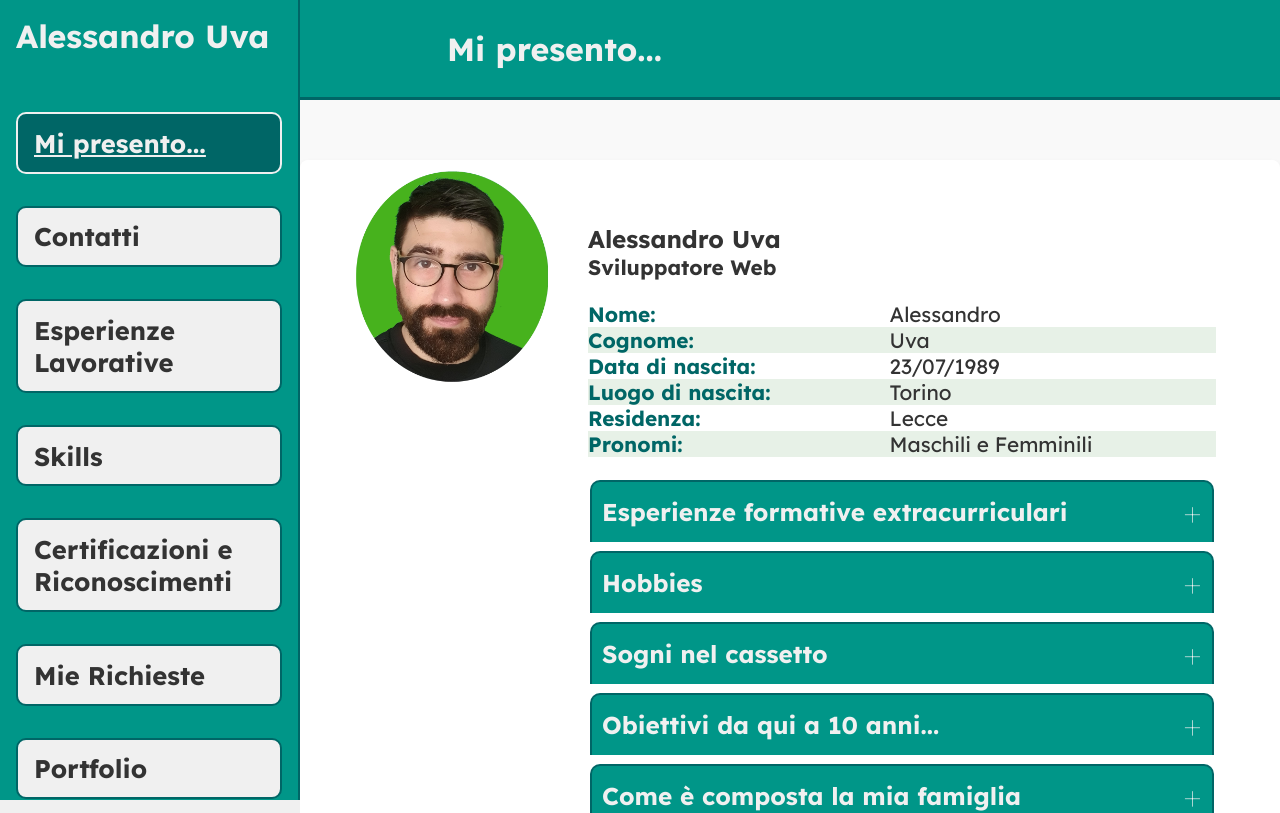
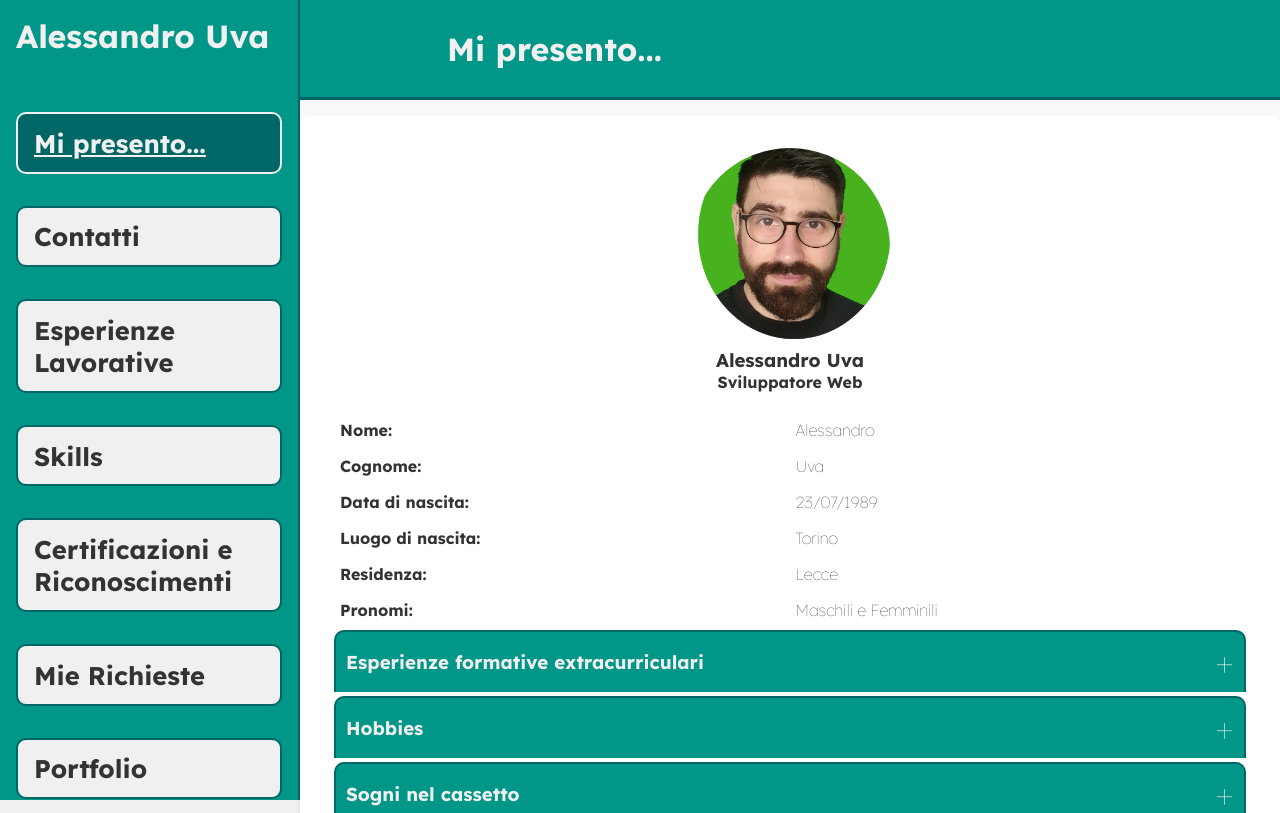
Before and after one commit to Alex-Uva89/alessandro-uva, a React (Vite) app: page / in a window 1280 px wide. Shown: the top 813 px of the page. Built offline with nearby package versions, Linux system fonts and the light colour scheme; a web font is replaced by a local one.

Commit message:
[accessibility] add accessibility on all pages and components.

```diff
--- a/src/components/Accordion.tsx
+++ b/src/components/Accordion.tsx
@@ -1,4 +1,3 @@
-// components/Accordion.tsx
 import React, { useState } from 'react';
 import '../styles/Accordion.css'; // Assicurati di avere il CSS nello stesso percorso
 
@@ -10,16 +9,35 @@ interface AccordionProps {
 const Accordion: React.FC<AccordionProps> = ({ title, content }) => {
   const [isOpen, setIsOpen] = useState(false); // Stato per tenere traccia se l'elemento è aperto o chiuso
 
+  // Gestione della tastiera (tasto Enter o Space per aprire/chiudere)
+  const handleKeyDown = (e: React.KeyboardEvent) => {
+    if (e.key === 'Enter' || e.key === ' ') {
+      setIsOpen(!isOpen);
+    }
+  };
+
   return (
     <div className='accordion-item'>
-      <div className='accordion-header' onClick={() => setIsOpen(!isOpen)}>
+      <div
+        className='accordion-header'
+        onClick={() => setIsOpen(!isOpen)}
+        onKeyDown={handleKeyDown}
+        role="button"
+        tabIndex={0}
+        aria-expanded={isOpen ? 'true' : 'false'}
+        aria-controls={`accordion-content-${title}`} // Collega l'accordion con il suo contenuto
+      >
         <h3>{title}</h3>
         <span className={`accordion-icon ${isOpen ? 'open' : ''}`}>
           {isOpen ? '-' : '+'}
         </span>
       </div>
       {isOpen && (
-        <div className='accordion-content'>
+        <div
+          id={`accordion-content-${title}`}
+          className='accordion-content'
+          aria-labelledby={`accordion-header-${title}`}
+        >
           {content}
         </div>
       )}
--- a/src/components/ContactForm.tsx
+++ b/src/components/ContactForm.tsx
@@ -44,7 +44,10 @@ const ContactForm: React.FC = () => {
     <div className="contact-form-container">
       {isSubmitted && (
         <div className="confirmation-message" onClick={() => setIsSubmitted(false)}>
-          <p>Messaggio inviato con successo! Ti risponderò al più presto.</p>
+          <p>
+              Messaggio inviato con successo! &#128515;
+            <br />
+            Ti risponderò al più presto.</p>
         </div>
       )}
       <form onSubmit={handleSubmit} className="contact-form">
--- a/src/pages/HomePage.tsx
+++ b/src/pages/HomePage.tsx
@@ -3,7 +3,6 @@ import HeaderPage from '../components/HeaderPage';
 import '../styles/homePage.css';
 import FotoProfilo from '../assets/foto_profilo.png';
 import Accordion from '../components/Accordion';
-
 
 const HomePage: React.FC = () => {
   return (
@@ -11,13 +10,19 @@ const HomePage: React.FC = () => {
       <HeaderPage title="Mi presento..." />
       <div className='homePage__container'>
         <div className='homePage_content'>
-          <img className="homePage__image" src={FotoProfilo} alt="Me" />
+          <img
+            className="homePage__image"
+            src={FotoProfilo}
+            alt="Foto di Alessandro Uva, sviluppatore web"
+            role="img"
+            aria-label="Foto di Alessandro Uva, sviluppatore web"
+          />
           <div className="homePage__text">
             <div className="homePage__title">
               <h3>Alessandro Uva</h3>
               <h4>Sviluppatore Web</h4>
             </div>
-              <table className="personal-info">
+            <table className="personal-info" aria-labelledby="personal-info-table">
               <tbody>
                 <tr>
                   <td><strong>Nome:</strong></td>
@@ -51,7 +56,7 @@ const HomePage: React.FC = () => {
               content={
                 <>
                   <p>Dal 2007 come membro attivo di <strong>Arcigay "Ottavio Mai"</strong> a Torino, ho dimostrato capacità di leadership fondando il gruppo giovani e contribuendo in maniera significativa al direttivo, lavorando per promuovere inclusività e diritti civili.</p>
-                    <p>La mia passione per il  <strong>teatro</strong> mi ha portato a recitare per anni in contesti amatoriali e professionali, sviluppando competenze in espressione creativa, improvvisazione e gestione del pubblico. Ho fondato una compagnia teatrale itinerante e, attualmente, collaboro con IMPROVVISART, compagnia salentina di improvvisazione teatrale, dove continuo a mettere in pratica la mia creatività e la mia abilità nel lavoro di squadra.</p>
+                  <p>La mia passione per il <strong>teatro</strong> mi ha portato a recitare per anni in contesti amatoriali e professionali, sviluppando competenze in espressione creativa, improvvisazione e gestione del pubblico. Ho fondato una compagnia teatrale itinerante e, attualmente, collaboro con IMPROVVISART, compagnia salentina di improvvisazione teatrale, dove continuo a mettere in pratica la mia creatività e la mia abilità nel lavoro di squadra.</p>
                   <p>Per oltre 10 anni ho offerto il mio tempo come volontario al <strong>Torino Film Festival e al Lovers Film Festival</strong>, perfezionando le mie capacità organizzative e di gestione degli eventi. In questi ruoli, ho coordinato l'attività dei nuovi volontari, gestito ingressi, controllato biglietti e facilitato l'uscita dalle sale, dimostrando abilità nella gestione di gruppi, nell'accoglienza e nel problem-solving.</p>
                 </>
               }
@@ -108,12 +113,11 @@ const HomePage: React.FC = () => {
               title="Pregi & difetti"
               content={
                 <>
-                    <p><strong>Pregi:</strong> Sono una persona <strong>empatica</strong> e <strong>allegra</strong>, sempre pronta a far sorridere gli altri con una battuta. Rifletto molto e mantengo una <strong>tranquillità</strong> che mi aiuta ad affrontare le sfide con calma. Sono <strong>amichevole</strong> e <strong>dolce</strong>, sempre pronto ad <strong>aiutare gli altri</strong> e a offrire un supporto sincero. Inoltre, sono <strong>ordinato</strong> e <strong>metodico</strong> nei miei pensieri, il che mi aiuta a mantenere una visione chiara e organizzata delle cose.</p>
-                    <p><strong>Difetti:</strong> A volte posso sembrare <strong>arrogante</strong>, e questo può influire sulle mie interazioni con gli altri. Materialmente, sono piuttosto <strong>disordinato</strong> e spesso perdo le cose. La mia <strong>testardaggine</strong> può farmi sembrare inflexible, e sebbene non mi arrabbi facilmente, quando accade, perdo completamente la calma. Infine, mi annoio facilmente e questo può portarmi a cercare sempre nuove stimolazioni e cambiamenti.</p>
+                  <p><strong>Pregi:</strong> Sono una persona <strong>empatica</strong> e <strong>allegra</strong>, sempre pronta a far sorridere gli altri con una battuta. Rifletto molto e mantengo una <strong>tranquillità</strong> che mi aiuta ad affrontare le sfide con calma. Sono <strong>amichevole</strong> e <strong>dolce</strong>, sempre pronto ad <strong>aiutare gli altri</strong> e a offrire un supporto sincero. Inoltre, sono <strong>preciso</strong> nel mio lavoro e nelle relazioni personali.</p>
+                  <p><strong>Difetti:</strong> A volte posso sembrare <strong>poco comunicativo</strong> o <strong>troppo serio</strong>, ma questo dipende dal mio modo di riflettere. A volte mi capita di essere <strong>poco puntuale</strong>, ma sto cercando di migliorare. Infine, sono molto <strong>testardo</strong>, il che può sembrare un difetto, ma mi aiuta a non arrendermi facilmente.</p>
                 </>
               }
             />
-
           </div>
         </div>
       </div>
--- a/src/styles/Accordion.css
+++ b/src/styles/Accordion.css
@@ -1,4 +1,3 @@
-
 .accordion-item {
   padding: 2px;
   cursor: pointer;
@@ -13,13 +12,20 @@
   background-color: var(--green-background);
   border-top-left-radius: 10px;
   border-top-right-radius: 10px;
-    border-top:2px solid var(--green-dark);
+  border-top: 2px solid var(--green-dark);
   border-left: 2px solid var(--green-dark);
   border-right: 2px solid var(--green-dark);
   transition: all 0.3s;
+  outline: none; /* Rimuove il bordo di focus predefinito */
 }
 
-  .accordion-header:hover {
+.accordion-header:focus {
+  background-color: var(--yellow); /* Colore di focus visibile */
+  border: 2px solid var(--green-dark);
+}
+
+.accordion-header:hover,
+.accordion-header:focus {
   background-color: var(--white);
   color: var(--green);
 }
--- a/src/styles/contactPage.css
+++ b/src/styles/contactPage.css
@@ -1,57 +1,76 @@
+:root {
+  --green: #4caf50;
+  --green-dark: #388e3c;
+  --white: #ffffff;
+  --gray-light: #f5f5f5;
+  --black: #000000;
+}
+
 .contactPage__content {
   display: flex;
   flex-direction: column;
   justify-content: space-evenly;
-  background-color: #f5f5f5;
+  background-color: var(--gray-light);
+  padding: 20px;
 }
 
-.contactPage__content .contact-card {
-  display: flex;
-  flex-direction: column;
-  justify-content: center;
-  background-color: white;
+.contact-card,
+.contact-direct {
+  background-color: var(--white);
   padding: 20px;
   border-radius: 8px;
   box-shadow: 0 4px 6px rgba(0, 0, 0, 0.1);
   margin-bottom: 30px;
-  font-size: 1.5rem;
+}
+
+.contact-card {
+  font-size: 1.25rem;
   font-weight: 400;
   gap: 10px;
 }
-.contactPage__content h2 {
-    color: var(--green-dark);
-    margin-bottom: 10px;
-    font-size: 24px;
-    border-bottom: 2px solid var(--green);
-    border-top: 2px solid var(--green);
-    padding: 10px 0;
+
+.contact-card a {
+  color: var(--green-dark);
+  text-decoration: none;
 }
 
-.contact-direct h2{
-    text-align: center;
-    margin-bottom: 20px;
+.contact-card a:hover,
+.contact-card a:focus {
+  color: var(--green);
+  text-decoration: underline;
+  outline: 2px solid var(--green-dark);
+  outline-offset: 2px;
 }
 
-.contactPage__content .contact-card a {
-    color: var(--green-dark);
-    font-weight: bold;
+.contact-card a:focus {
+  outline: 2px dashed var(--green-dark);
 }
 
-.contactPage__content .contact-card a:hover {
-    color: var(--green);
+.contact-card h2 {
+  color: var(--green-dark);
+  margin-bottom: 10px;
+  font-size: 1.5rem;
+  border-bottom: 2px solid var(--green);
+  padding-bottom: 5px;
+}
+
+.contact-direct h2 {
+  text-align: center;
+  margin-bottom: 20px;
+  font-size: 1.25rem;
 }
 
 @media (max-width: 768px) {
-  .Container-App .contactPage__content {
+  .contactPage__content {
     padding: 10px;
   }
 
-    .Container-App .contactPage__content .contact-card {
-        padding: 10px;
-        font-size: 1rem;
-    }
+  .contact-card {
+    font-size: 1rem;
+    padding: 10px;
+  }
 
-    .contact-direct h2{
-        font-size: 1.1rem;
-    }
+  .contact-direct h2 {
+    font-size: 1rem;
+  }
 }
--- a/src/styles/homePage.css
+++ b/src/styles/homePage.css
@@ -1,88 +1,43 @@
-.homePage_content{
-    width: calc(100vw - 300px);
+.homePage__container {
   display: flex;
   justify-content: center;
   align-items: center;
-    margin: 1rem auto 3rem;
+  margin-top: 20px;
 }
 
-.homePage__container{
-  max-height: 100vh;
-  overflow-y: scroll;
-  scrollbar-width: none;
-  margin-top: 4rem;
-  position: relative;
+.homePage_content {
+  display: flex;
+  flex-direction: column;
+  align-items: center;
+  width: 100%;
 }
 
-
-.homePage__image{
+.homePage__image {
   width: 200px;
+  height: 200px;
+  border-radius: 50%;
   object-fit: cover;
-    border-radius: 10px;
-    margin: 1rem;
-    position: absolute;
-    top: 0;
-    left: 2rem;
 }
 
-.homePage__text {
-    font-size: 1.3rem;
-    margin: 1rem 1rem 1rem 15rem;
+.homePage__title h3, .homePage__title h4 {
+  text-align: center;
+}
+
+.homePage__text{
   width: 100%;
-    max-height: 100%;
-    padding: 1rem;
-    display: flex;
-    flex-direction: column;
-    gap: 5px;
-    overflow-y: scroll;
-    scrollbar-width: none;
 }
 
 .personal-info {
-
-    margin: 1rem 0;
+  margin-top: 20px;
   border-collapse: collapse;
   width: 100%;
 }
 
-  .personal-info li {
-    padding: 0.5rem;
-    border-bottom: 1px solid #ddd;
+.personal-info td {
+  padding: 8px;
+  text-align: left;
 }
 
-  .personal-info td:nth-child(2) {
-    padding-left: 1rem;
-    font-weight: 400;
+.personal-info td strong {
+  font-weight: bold;
 }
-
-  .personal-info tr:nth-child(even) {
-    background-color: #e7f1e7;
-  }
-
-  .personal-info td:first-child {
-    font-weight: bold;
-    color: var(--green-dark);
-  }
-
-  @media (max-width: 768px) {
-    .homePage_content{
-      position: relative;
-      width: 100vw;
-      flex-direction: column;
-    }
-    .homePage__text {
-        order: 2;
-        font-size: 1rem;
-        margin: 0;
-    }
-    .homePage__title{
-        position: absolute;
-        top: 50px;
-    }
-
-    .homePage__image{
-        width: 150px;
-        order: 1;
-        position: inherit;
-    }
-  }
```
Also changed, not shown: src/pages/ContactPage.tsx (+33 -12 lines), src/styles/contactForm.css (+7 -0 lines), src/assets/circle-x.svg (added), src/assets/x-letter.svg (added). Lines whose indentation alone changed are shown as unchanged.
